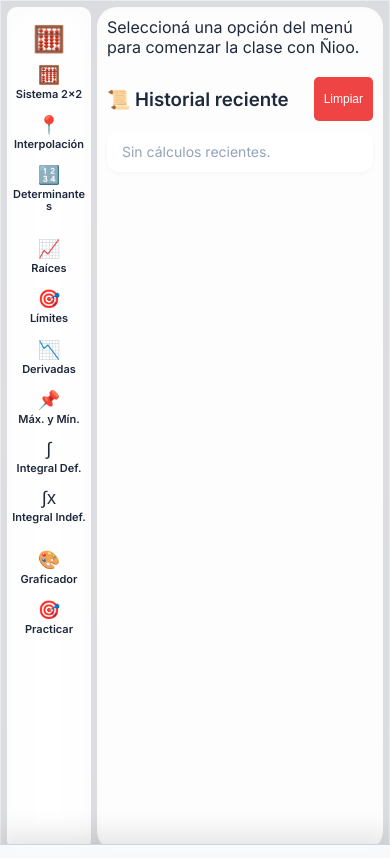
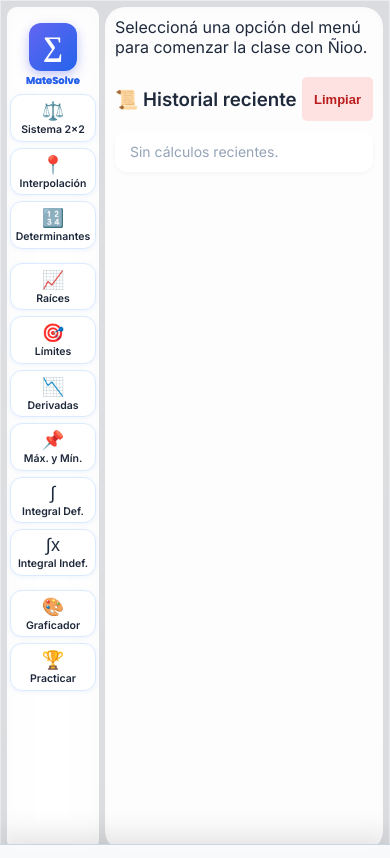
Before and after one commit to marianoleivaa-86/matesolve, a plain HTML site: page index.html in a window 390 px wide. Drawn offline with nearby package versions, Linux system fonts and the light colour scheme.

Commit message:
Botones del menu y logo nuevo

```diff
--- a/index.html
+++ b/index.html
@@ -14,7 +14,11 @@
     <main class="contenedor">
         <!-- ETAPA 2B: Barra lateral izquierda -->
         <aside class="sidebar">
-            <h1>🧮 MateSolve</h1>
+            <!-- Logo nuevo: cuadrado con degradado + símbolo ∑ + texto -->
+            <h1>
+                <span class="logo-icono">∑</span>
+                <span class="logo-texto">MateSolve</span>
+            </h1>
             <p class="subtitulo">Aprende con Ñioo</p>
             <p class="aviso-deslizamiento" aria-hidden="true">Deslizá el menú →</p>
 
@@ -23,7 +27,8 @@
                 <div class="menu-categoria">
                     <h3>Álgebra</h3>
                     <button class="card-modulo" data-opcion="sistema" onclick="seleccionar('sistema')">
-                        <span class="card-icono">🧮</span>
+                        <!-- Ícono cambiado a ⚖️ para diferenciar de otros 🧮 -->
+                        <span class="card-icono">⚖️</span>
                         <span class="card-titulo">Sistema 2x2</span>
                     </button>
                     <button class="card-modulo" data-opcion="interpolacion" onclick="seleccionar('interpolacion')">
@@ -73,7 +78,8 @@
                         <span class="card-titulo">Graficador</span>
                     </button>
                     <button class="card-modulo" data-opcion="practica" onclick="seleccionar('practica')">
-                        <span class="card-icono">🎯</span>
+                        <!-- Ícono cambiado a 🏆; 🎯 queda solo en Límites -->
+                        <span class="card-icono">🏆</span>
                         <span class="card-titulo">Practicar</span>
                     </button>
                 </div>
@@ -89,7 +95,8 @@
             <div id="historial-container" style="margin-top: 20px; text-align: left;">
                 <div style="display: flex; justify-content: space-between; align-items: center;">
                     <h3>📜 Historial reciente</h3>
-                    <button onclick="borrarHistorial()" style="padding: 5px 10px; font-size: 12px; background: #ef4444; color: white; border: none; border-radius: 5px; cursor: pointer;">Limpiar</button>
+                    <!-- Botón Limpiar: más chico y discreto (fondo rojo suave) -->
+                    <button onclick="borrarHistorial()" style="padding: 6px 12px; font-size: 13px; background: #fee2e2; color: #b91c1c; border: none; border-radius: 5px; cursor: pointer; font-weight: 600;">Limpiar</button>
                 </div>
                 <ul id="lista-historial" style="list-style: none; padding: 0; margin-top: 10px;"></ul>
             </div>
--- a/style.css
+++ b/style.css
@@ -108,6 +108,37 @@ body {
     font-size: 32px;
     margin-top: 10px;
     margin-bottom: 5px;
+    /* Flexbox para alinear el cuadrado del logo y el texto */
+    display: flex;
+    align-items: center;
+    gap: 10px;
+}
+
+/* Cuadrado con degradado que contiene el símbolo ∑ */
+.logo-icono {
+    display: inline-flex;
+    align-items: center;
+    justify-content: center;
+    width: 44px;
+    height: 44px;
+    border-radius: 12px;
+    background: var(--primary-grad);
+    color: #fff;
+    font-size: 26px;
+    font-family: 'Times New Roman', serif;
+    box-shadow: 0 4px 12px rgba(99, 102, 241, 0.4);
+    flex-shrink: 0;
+}
+
+/* Texto "MateSolve" con degradado azul-violeta y tipografía Poppins */
+.logo-texto {
+    font-family: 'Poppins', sans-serif;
+    font-size: 22px;
+    font-weight: 700;
+    background: var(--primary-grad);
+    -webkit-background-clip: text;
+    -webkit-text-fill-color: transparent;
+    background-clip: text;
 }
 .sidebar .subtitulo { font-size: 13px; margin-bottom: 25px; }
 
@@ -126,7 +157,7 @@ body {
     margin-bottom: 8px;
 }
 
-/* Diseño del botón chico (Reemplaza a la tarjeta grande) */
+/* Diseño del botón de menú (parece un botón, no texto suelto) */
 .card-modulo {
     display: flex;
     flex-direction: row;
@@ -134,19 +165,24 @@ body {
     justify-content: flex-start;
     text-align: left;
     padding: 10px 15px;
-    border: none;
+    /* Fondo blanco con borde suave y sombra */
+    border: 1px solid #dbeafe;
     border-radius: 12px;
-    background: transparent;
+    background: #ffffff;
     color: var(--text-main);
     cursor: pointer;
     transition: all 0.2s cubic-bezier(0.4, 0, 0.2, 1);
     gap: 12px;
+    box-shadow: 0 2px 6px rgba(37, 99, 235, 0.06);
+    width: 100%;
 }
 
-/* Efecto Hover */
+/* Efecto al pasar el mouse: levanta un poco y borde azul */
 .card-modulo:hover {
-    transform: translateX(5px);
-    background: rgba(37, 99, 235, 0.05);
+    transform: translateY(-2px);
+    background: #eff6ff;
+    border-color: var(--primary-color);
+    box-shadow: 0 6px 16px rgba(37, 99, 235, 0.15);
 }
 
 /* Estilo para la herramienta seleccionada */
@@ -436,10 +472,11 @@ input, select { width: 100%; padding: 12px; margin: 8px 0; border: 2px solid #e2
         gap: 6px;
     }
 
-    /* Barra lateral angosta, fija durante el scroll vertical de la página. */
+    /* Barra lateral angosta, fija durante el scroll vertical de la página.
+       Ensanchada a 92px para que entren los nombres completos. */
     .sidebar {
-        flex: 0 0 84px;
-        width: 84px;
+        flex: 0 0 92px;
+        width: 92px;
         height: 100vh;
         height: 100dvh;
         max-height: none;
@@ -455,32 +492,44 @@ input, select { width: 100%; padding: 12px; margin: 8px 0; border: 2px solid #e2
     .aviso-deslizamiento {
         display: none;
     }
+    /* Logo en celular: cuadrado ∑ centrado con texto abajo */
     .sidebar h1 {
-        overflow: hidden;
+        overflow: visible;
         font-size: 0;
         text-align: center;
-        white-space: nowrap;
+        white-space: normal;
+        flex-direction: column;
+        gap: 2px;
     }
-    .sidebar h1::before {
-        content: '🧮';
-        font-size: 26px;
+    /* Se elimina el ::before con emoji; ahora usa .logo-icono y .logo-texto */
+    .logo-icono {
+        width: 48px;
+        height: 48px;
+        font-size: 28px;
+        border-radius: 12px;
+    }
+    .logo-texto {
+        font-size: 10px;
+        font-weight: 700;
+        /* En celular el degradado de texto puede no verse bien; forzamos azul */
+        -webkit-text-fill-color: var(--primary-color);
     }
     .sidebar .subtitulo {
         display: none;
     }
 
-    /* Categorías y menú se apilan para eliminar el scroll horizontal. */
+    /* Categorías y menú se apilan con separación de 6px entre botones. */
     .menu {
         display: flex;
         flex-direction: column;
         overflow: visible;
         white-space: normal;
-        gap: 8px;
+        gap: 6px;
     }
     .menu-categoria {
         display: flex;
         flex-direction: column;
-        gap: 4px;
+        gap: 6px;
         margin-bottom: 8px;
     }
     .menu-categoria h3 {
@@ -489,23 +538,29 @@ input, select { width: 100%; padding: 12px; margin: 8px 0; border: 2px solid #e2
         text-align: center;
         overflow-wrap: anywhere;
     }
+    /* Botones del menú en celular: apilados con separación y altura táctil mínima */
     .card-modulo {
         width: 100%;
         min-height: 44px;
-        padding: 5px 2px;
+        padding: 5px 4px;
         flex-direction: column;
         justify-content: center;
         align-items: center;
         gap: 2px;
         text-align: center;
+        /* Mantiene el borde y sombra también en mobile */
+        border: 1px solid #dbeafe;
+        box-shadow: 0 1px 4px rgba(37, 99, 235, 0.08);
     }
     .card-icono {
         font-size: 18px;
     }
+    /* Fix: "Determinantes", "Interpolación" e "Integral Indef." no se parten */
     .card-titulo {
-        font-size: 11px;
+        font-size: 10.5px;
         line-height: 1.1;
-        overflow-wrap: anywhere;
+        overflow-wrap: normal;
+        word-break: normal;
     }
 
     /* El pizarrón ocupa todo el espacio restante y usa el scroll de la página. */
@@ -539,6 +594,13 @@ input, select { width: 100%; padding: 12px; margin: 8px 0; border: 2px solid #e2
         flex: 1 1 90px;
         min-width: 0;
     }
+    /* Botones principales (hijos directos de #resultado) centrados en mobile.
+       No afecta botones con estilos en línea propios (ej. "Agregar Punto"). */
+    #resultado > button {
+        display: block;
+        margin: 15px auto;
+        min-width: 60%;
+    }
 
     /* Tablas y gráficos se mantienen dentro del ancho disponible. */
     table,
```
